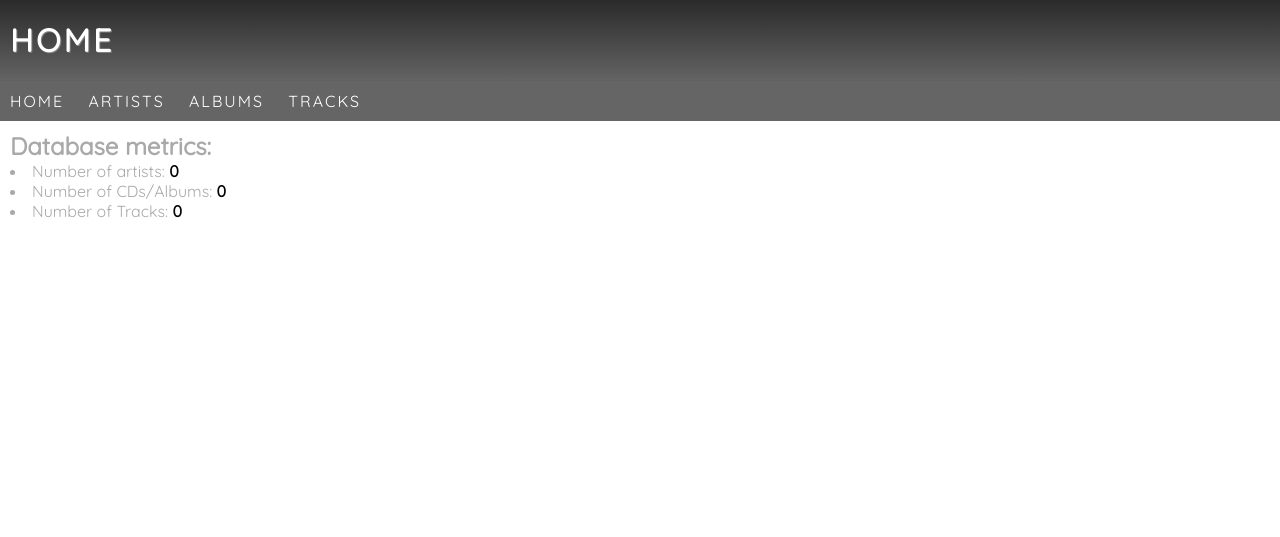
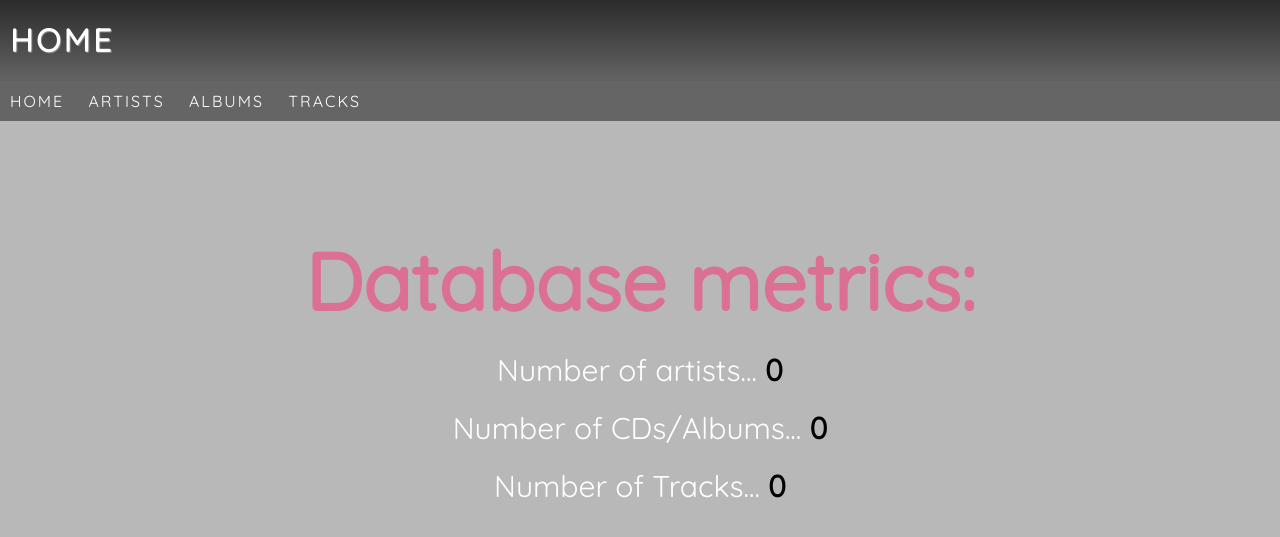
Before and after one commit to nabzali/Full-stack-CRUD-project, a PHP site: page /home.php in a window 1280 px wide. Shown: the top 537 px of the page. Run offline with PHP 8.4, Linux system fonts and the light colour scheme; data that the repository does not hold is empty.

Commit message:
almostFinished

```diff
--- a/home.php
+++ b/home.php
@@ -12,9 +12,9 @@ $total_tracks = mysqli_num_rows(mysqli_query($conn, "SELECT * FROM track"));
 </script>
 <div class = "box">
   <h2>Database metrics:</h2>
-  <li>Number of artists: <?php echo "<b>".$total_artists."</b>" ?></li>
-  <li>Number of CDs/Albums: <?php echo "<b>".$total_albums."</b>" ?></li>
-  <li>Number of Tracks: <?php echo "<b>".$total_tracks."</b>" ?></li>
+  <li>Number of artists... <?php echo "<b>".$total_artists."</b>" ?></li>
+  <li>Number of CDs/Albums... <?php echo "<b>".$total_albums."</b>" ?></li>
+  <li>Number of Tracks... <?php echo "<b>".$total_tracks."</b>" ?></li>
 </div>
 <?php include "footer.php"; ?>
 </body>
--- a/styles.css
+++ b/styles.css
@@ -1,10 +1,19 @@
 *{
   font-family: Quicksand;
-  color: darkgrey;
+}
+
+::selection{
+  background: beige;
 }
 
 body{
-
+  /*
+  background-image: url("backg2.jpg");
+  background-repeat: no-repeat;
+  background-position: right top;
+  background-attachment: fixed;
+  */
+  background-color: #B8B8B8;
 }
 
 .updater{
@@ -41,16 +50,27 @@ h2, form{
   width:200px;
   margin-top: 10px;
   color: black;
+  border: 1px solid lightgrey;
+
 }
 
 .box{
   margin: auto;
+}
 
+.box li{
+  color: white;
+  text-align: center;
+  font-size: 30px;
+  list-style: none;
+  padding: 10px;
 }
 
 h2{
-  padding: 0px;
-  margin: 0px;
+  text-align: center;
+  font-size: 80px;
+  margin-top: 100px;
+  color: palevioletred;
 }
 
 .box, table{
@@ -61,7 +81,7 @@ tr{
 }
 
 tr:hover{
-  background-color: #F4F6F6;
+  background-color: lightgrey;
   font-weight: bold
 }
 
```
Also changed, not shown: addAlbum.php (+8 -5 lines), addTrack.php (+18 -3 lines), editAlbum.php (+21 -3 lines), backg1.png (added), backg2.jpg (added).
